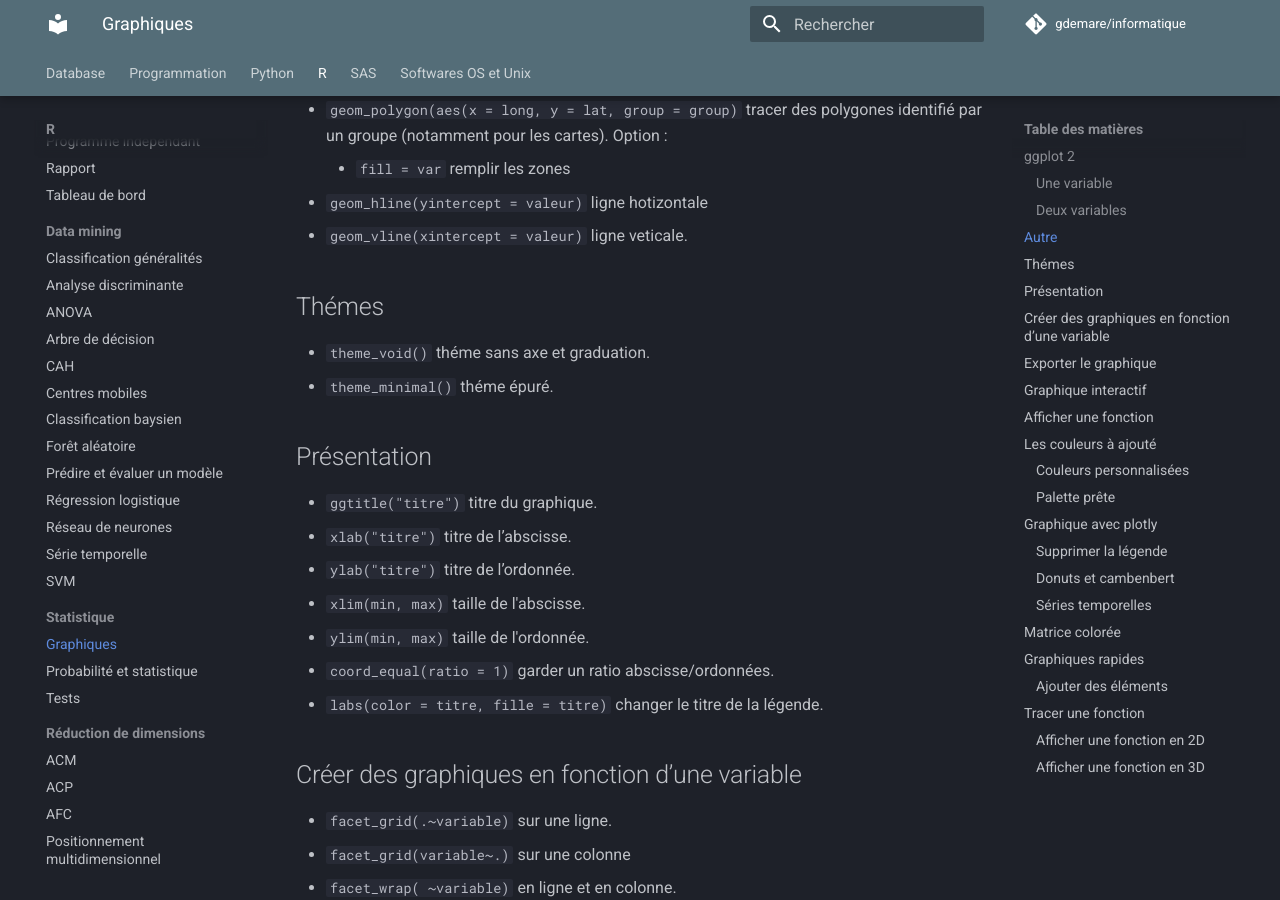
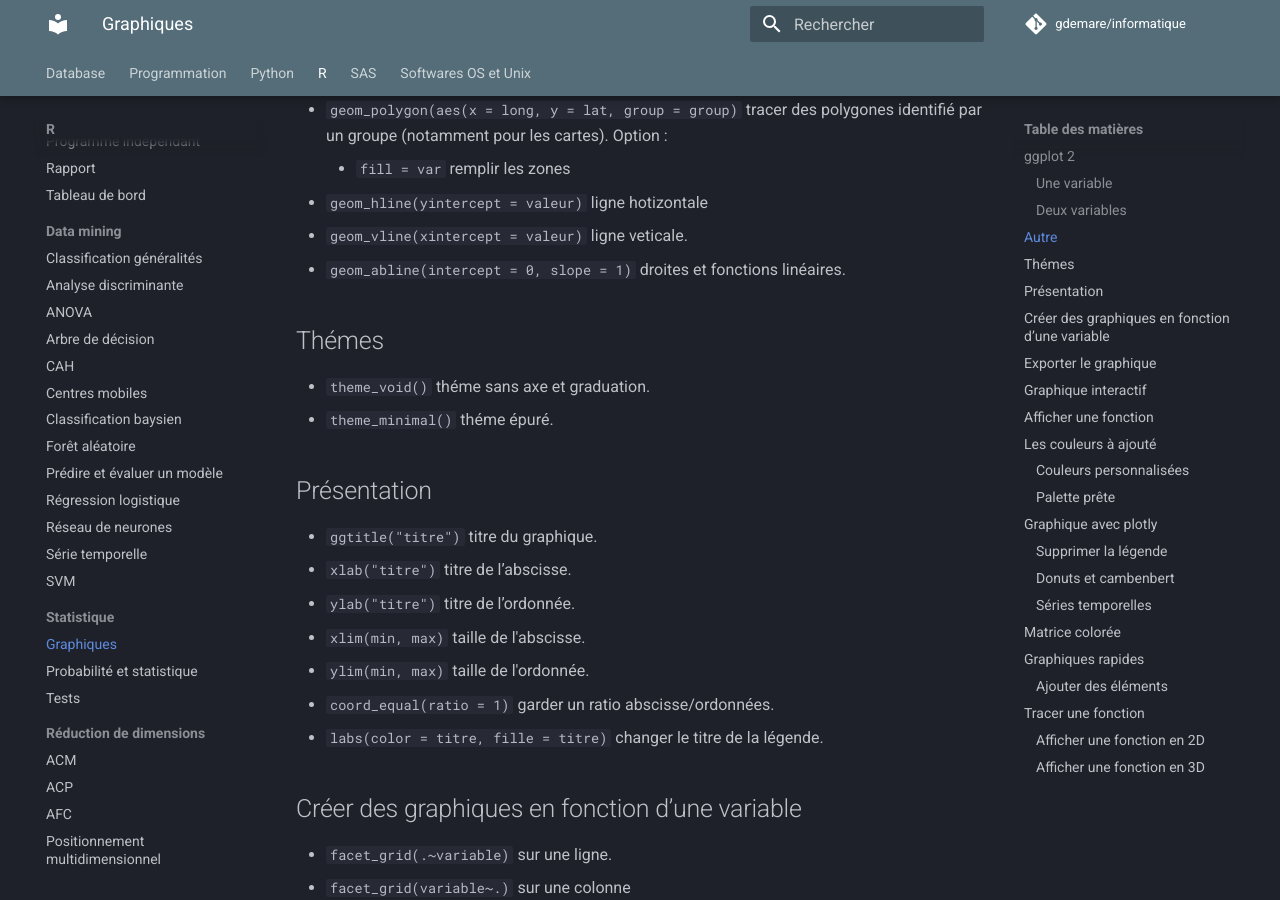
Before and after one commit to gdemare/Informatique, an MkDocs documentation site: the page built from docs/r/graphiques_r.md, in a window 1280 px wide and 900 px high, scrolled down 1998 px. Built offline with MkDocs 1.6.1 and Material for MkDocs 9.7.7, drawn with Linux system fonts in a browser that asks for light colours; comment, search, counter and statistics services are not loaded.

Commit message:
Update graphiques_r.md

```diff
--- a/docs/r/graphiques_r.md
+++ b/docs/r/graphiques_r.md
@@ -74,6 +74,7 @@ Libellés :
 
 * `geom_hline(yintercept = valeur)` ligne hotizontale
 * `geom_vline(xintercept = valeur)` ligne veticale.
+* `geom_abline(intercept = 0, slope = 1)` droites et fonctions linéaires.
 
 ## Thémes
 
```
